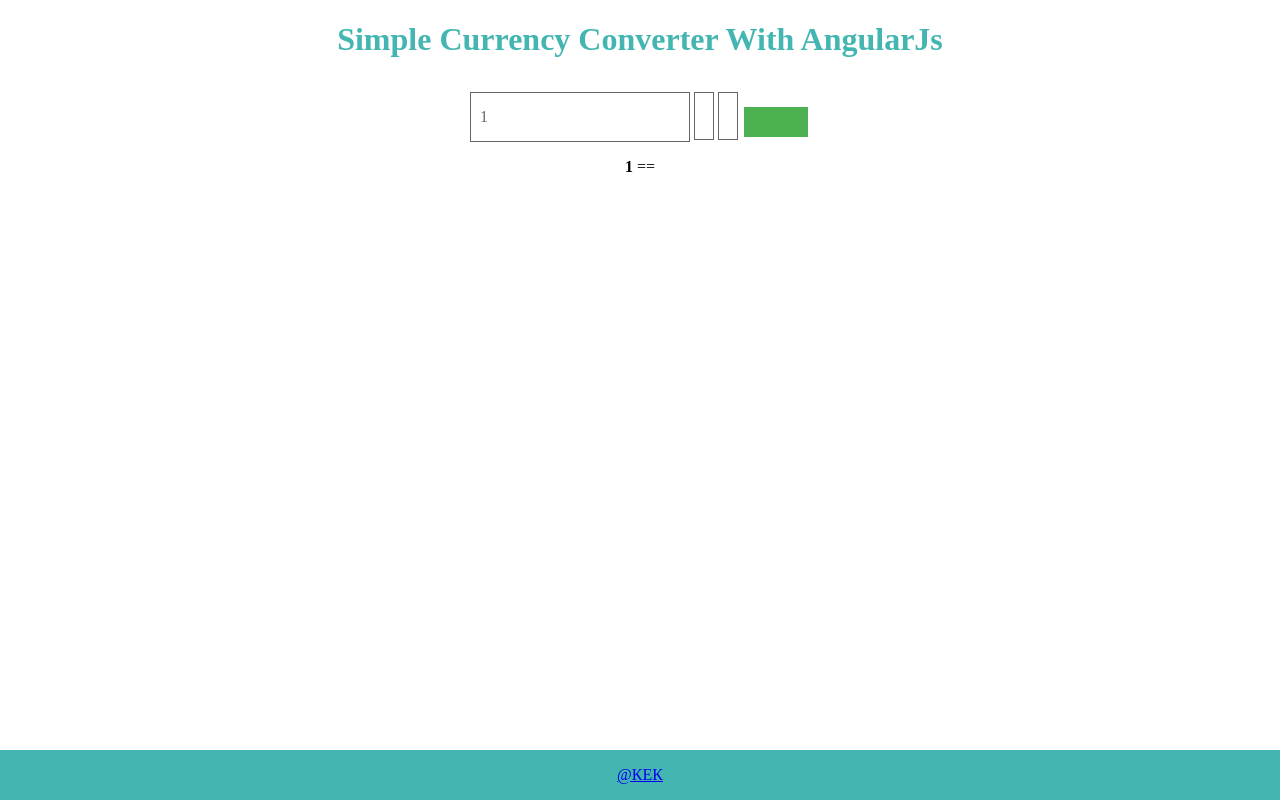
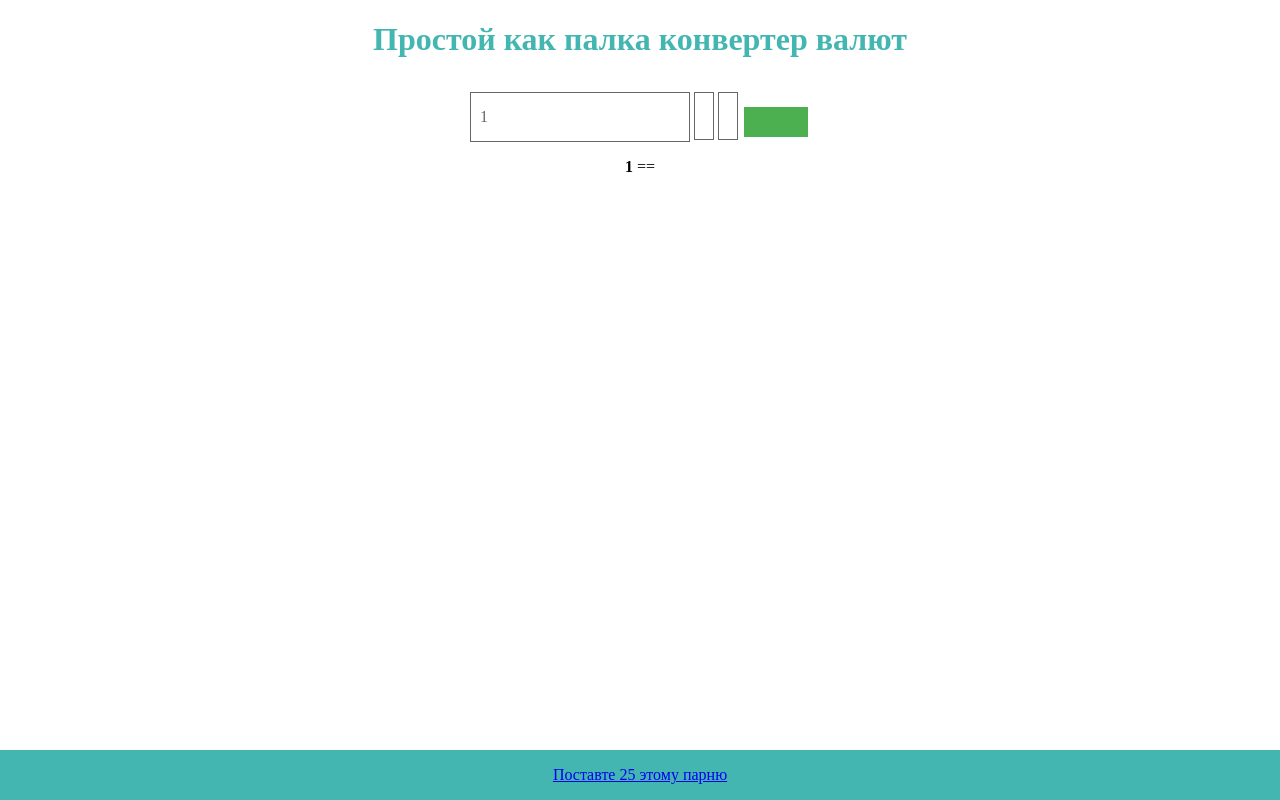
Before and after one commit to adramales/CurConv, a plain HTML site: page index.html in a window 1280 px wide. Drawn offline with nearby package versions, Linux system fonts and the light colour scheme; no server answers; some icons are missing.

Commit message:
Update index.html

```diff
--- a/index.html
+++ b/index.html
@@ -1,7 +1,7 @@
 <!DOCTYPE html>
 <html ng-app="currenctConverterApp">
   <head>
-    <title>Currency Converter</title>
+    <title>Конвертер Валют</title>
     <link rel="stylesheet" href="styles.css">
     <script src="scripts/angular.js"></script>
     <script src="app/controllers/currencyConverter.controller.js"></script>
@@ -9,7 +9,7 @@
   <body>
 
     <div ng-controller = "currencyController" class="center" >
-      <h1>Simple Currency Converter With AngularJs</h1>
+      <h1>Простой как палка конвертер валют</h1>
       <input class="miktar" type="number" ng-init="quantity=1" ng-model="quantity" ng-change="onCountryUpdate()" >
       <!--Convert currency From this country-->
       <select class="dropdown" ng-model="fromCountry" ng-change="onCountryUpdate()">
@@ -23,6 +23,6 @@
       <br>
       <p><strong>{{quantity}}</strong> {{currencyData.codes[fromCountry]|lowercase}} == <strong ng-bind="result"></strong> {{currencyData.codes[toCountry]|lowercase}} </p>
     </div>
-    <footer class="footer"> <p><a href="http://isaes.com.tr">@КЕК</a></p></footer>
+    <footer class="footer"> <p><a href="https://adramales.github.io/">Поставте 25 этому парню</a></p></footer>
   </body>
 </html>
```
